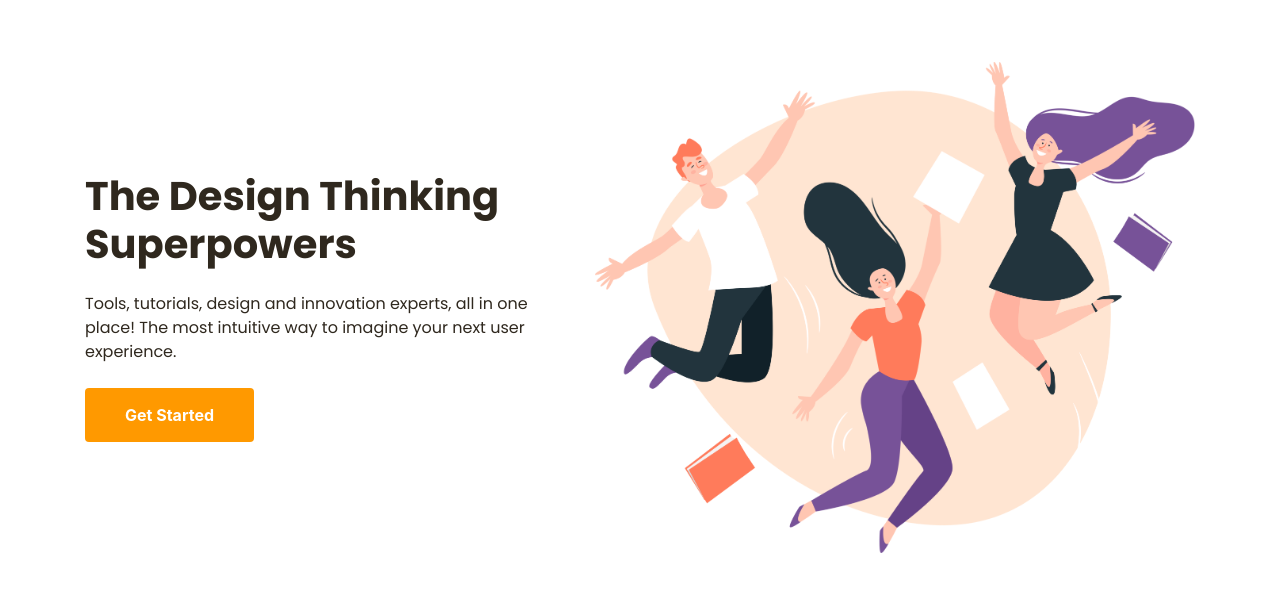
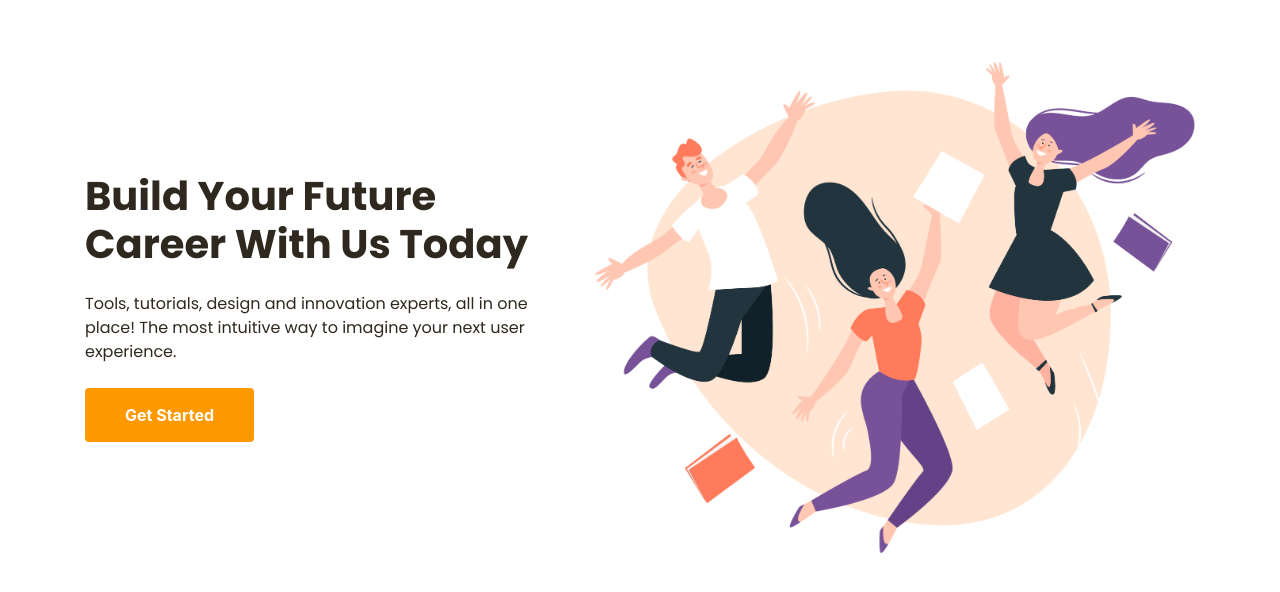
Before and after one commit to anggarisky/productlybwa, a plain HTML site: page index.html in a window 1280 px wide. Shown: the part 90-682 px from the top of the page. Drawn offline with nearby package versions, Linux system fonts and the light colour scheme.

Commit message:
update title

```diff
--- a/index.html
+++ b/index.html
@@ -49,7 +49,7 @@
             <div class="row">
                 <div class="col align-self-center">
                     <h1 class="mb-4">
-                        The Design Thinking Superpowers
+                        Build Your Future Career With Us Today
                     </h1>
                     <p class="mb-4">
                         Tools, tutorials, design and innovation experts, all in one place! The most intuitive way to
```
